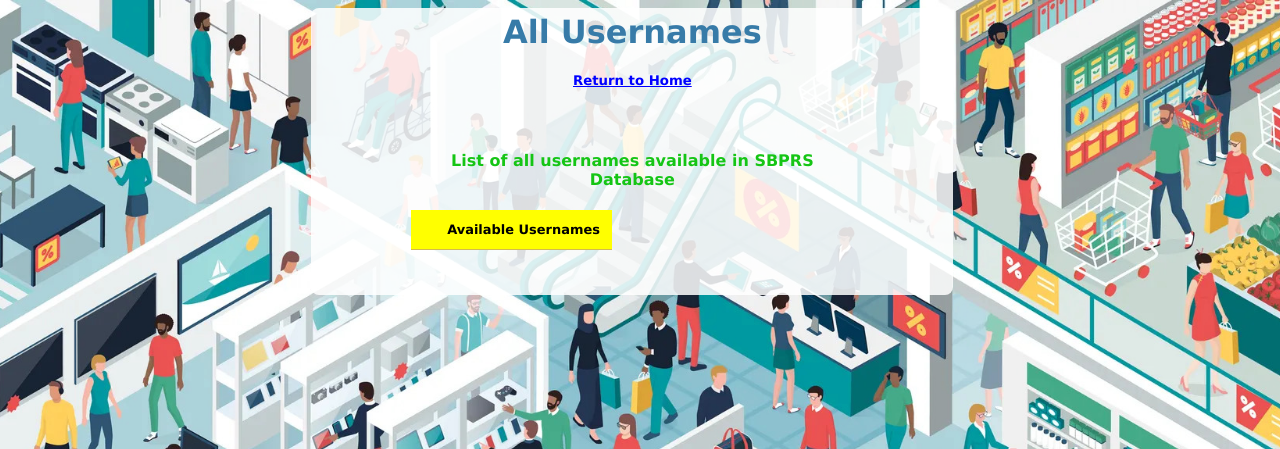
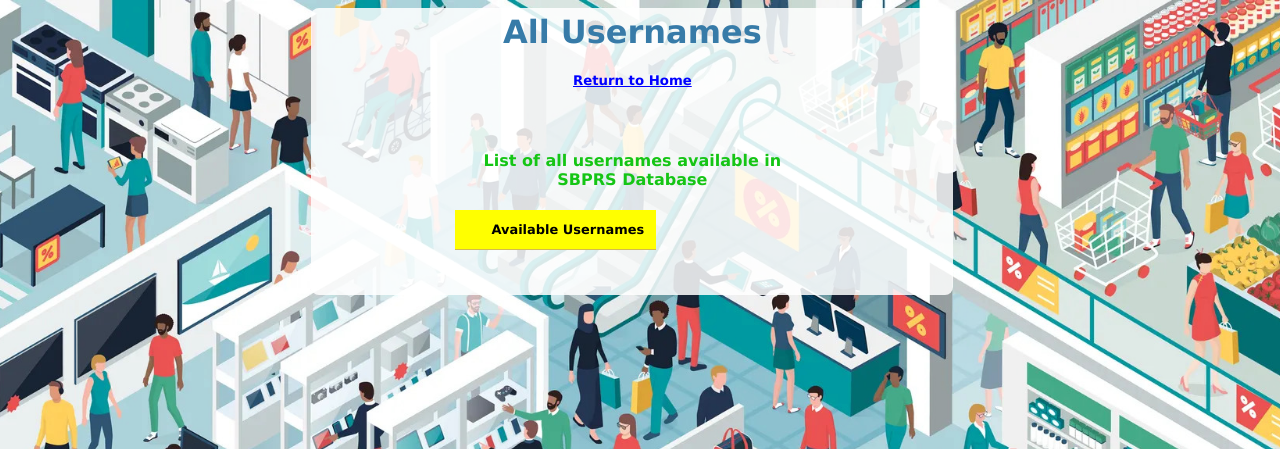
Before and after one commit to sumitsahay68/SentimentBasedProductRecommendationSystem, a Flask app: page /allusernames in a window 1280 px wide. Shown: the top 449 px of the page. Run offline with Flask 2, Linux system fonts and the light colour scheme; lists and menus that the app fills with data are empty; parts of the project's set-up code (start-up, migrations or seed data) failed here and were passed over.

Commit message:
Finalized App UI

```diff
--- a/static/style.css
+++ b/static/style.css
@@ -58,8 +58,8 @@ input[type=submit]:hover {
 
 .result {
   justify-content: center;
-  margin-left: 15%;
-  margin-right: 15%;
+  margin-left: 22%;
+  margin-right: 22%;
 }
 
 
```
